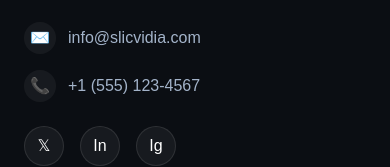
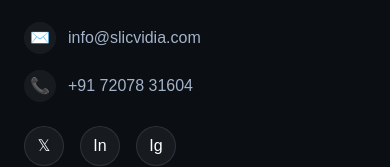
Before and after one commit to Mateen7c7/slicvidia, a Next.js app: page /privacy in a window 390 px wide. Shown: the part 5091-5258 px from the top of the page. Built offline with nearby package versions, Linux system fonts and the light colour scheme.

Commit message:
feat: Update contact phone numbers and WhatsApp link.

```diff
--- a/app/components/Footer.tsx
+++ b/app/components/Footer.tsx
@@ -136,13 +136,13 @@
             </li>
             <li>
               <a
-                href="tel:+15551234567"
+                href="tel:+917207831604"
                 className="flex items-center gap-3 hover:text-white transition-colors group"
               >
                 <span className="w-8 h-8 rounded-full bg-white/5 flex items-center justify-center group-hover:bg-[#3B82F6] transition-colors">
                   📞
                 </span>
-                +1 (555) 123-4567
+                +91 72078 31604
               </a>
             </li>
             <li className="flex gap-4 mt-6">
--- a/app/contact/page.tsx
+++ b/app/contact/page.tsx
@@ -52,8 +52,8 @@
   {
     icon: Phone,
     label: "Call Us",
-    value: "+1 (555) 123-4567",
-    href: "tel:+15551234567",
+    value: "+91 72078 31604",
+    href: "tel:+917207831604",
     color: "text-purple-500",
     bg: "bg-purple-500/10",
   },
@@ -353,7 +353,7 @@
 
       {/* Floating Messenger (WhatsApp) */}
       <motion.a
-        href="https://wa.me/1234567890"
+        href="https://wa.me/917207831604"
         target="_blank"
         rel="noopener noreferrer"
         initial={{ scale: 0 }}
--- a/app/privacy/page.tsx
+++ b/app/privacy/page.tsx
@@ -136,7 +136,7 @@
             <strong>Email:</strong> privacy@slicvidia.com
           </p>
           <p>
-            <strong>Phone:</strong> +1 (555) 123-4567
+            <strong>Phone:</strong> +91 72078 31604
           </p>
         </div>
       ),
--- a/app/terms/page.tsx
+++ b/app/terms/page.tsx
@@ -152,7 +152,7 @@
             <strong>Email:</strong> legal@slicvidia.com
           </p>
           <p>
-            <strong>Phone:</strong> +1 (555) 123-4567
+            <strong>Phone:</strong> +91 72078 31604
           </p>
         </div>
       ),
```
